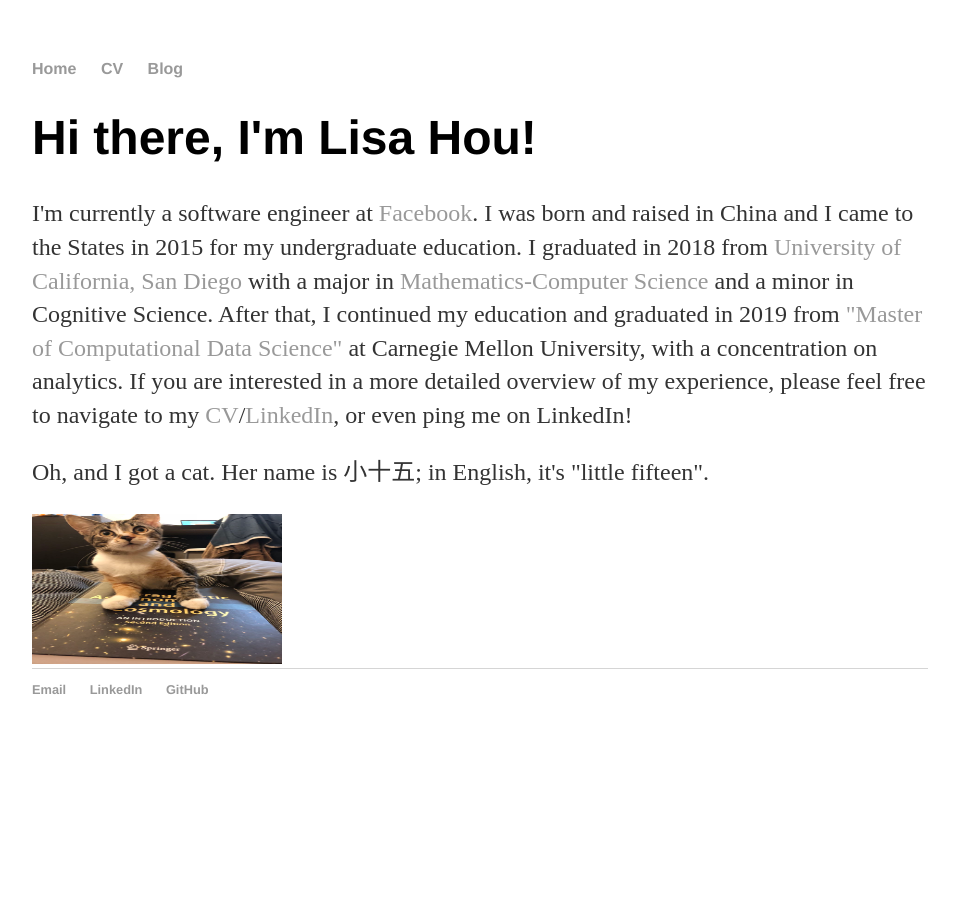
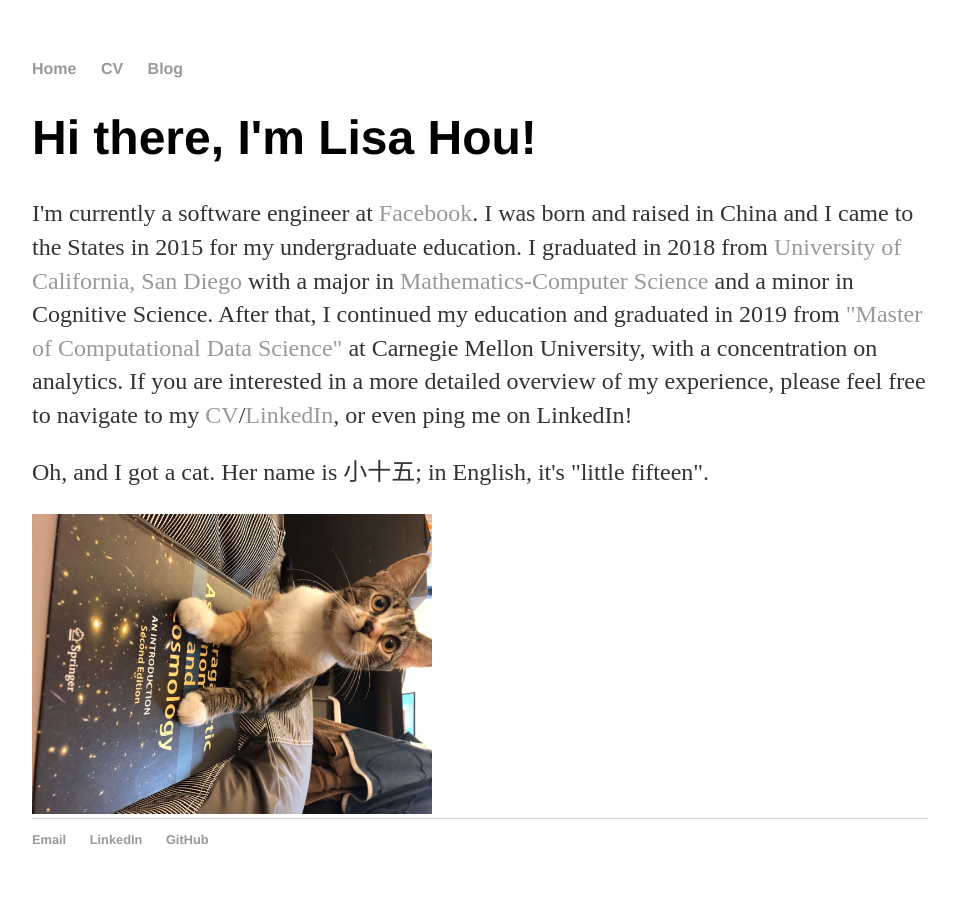
Before and after one commit to lisahou888/lisahou888.github.io, a Jekyll site: the page built from index.html, in a window 1280 px wide. Shown: the whole page, without its empty margins (160-1116 px from the left). Built offline with Jekyll 4.4.1, drawn with Linux system fonts in a browser that asks for light colours.

Commit message:
adjust image size and orientation

```diff
--- a/index.html
+++ b/index.html
@@ -9,4 +9,4 @@ title: Lisa Hou
 	<p>Oh, and I got a cat. Her name is 小十五; in English, it's "little fifteen". </p>
 </div><!-- /.blurb -->
 
-<img src="cat.jpeg" alt="Xiao Shi Wu" style="width: 250px; height: 150px;">
+<img src="cat.jpeg" alt="Xiao Shi Wu" style="width: 400px;">
```
Also changed, not shown: cat.jpeg.
